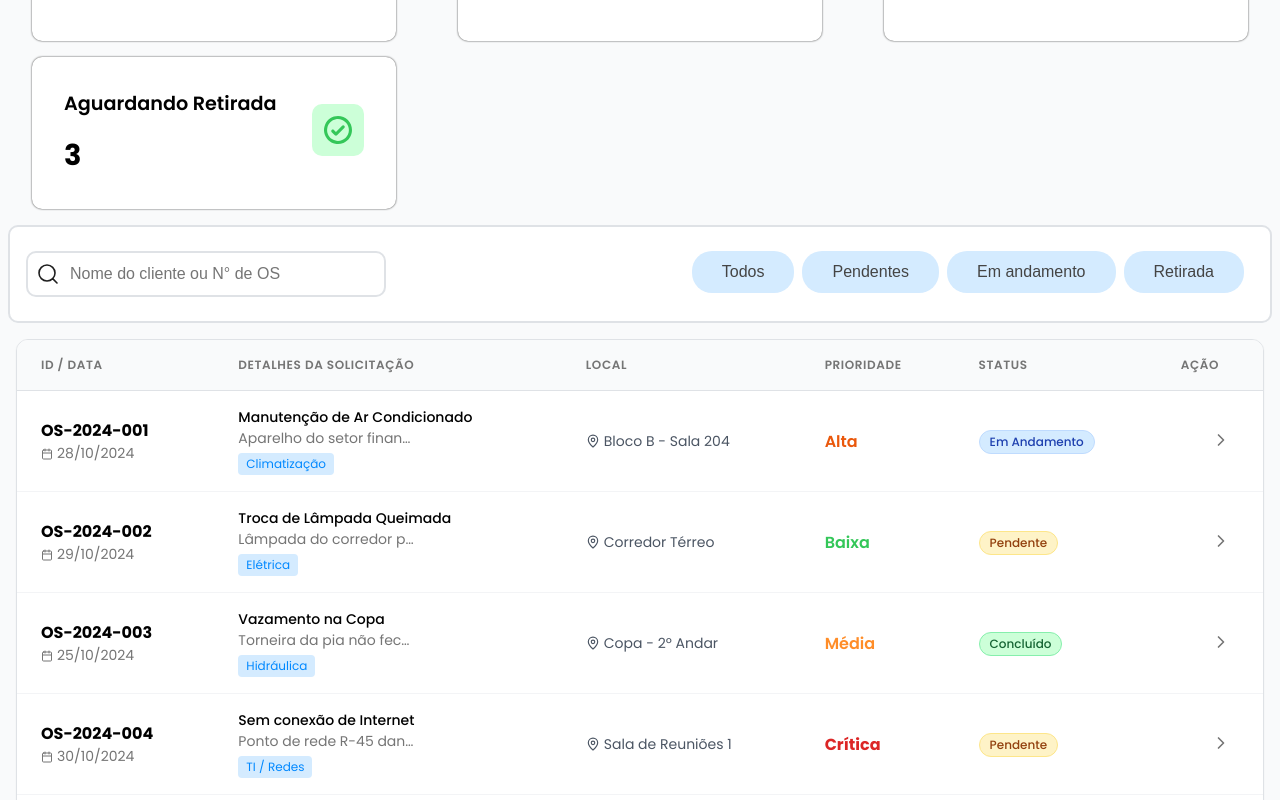
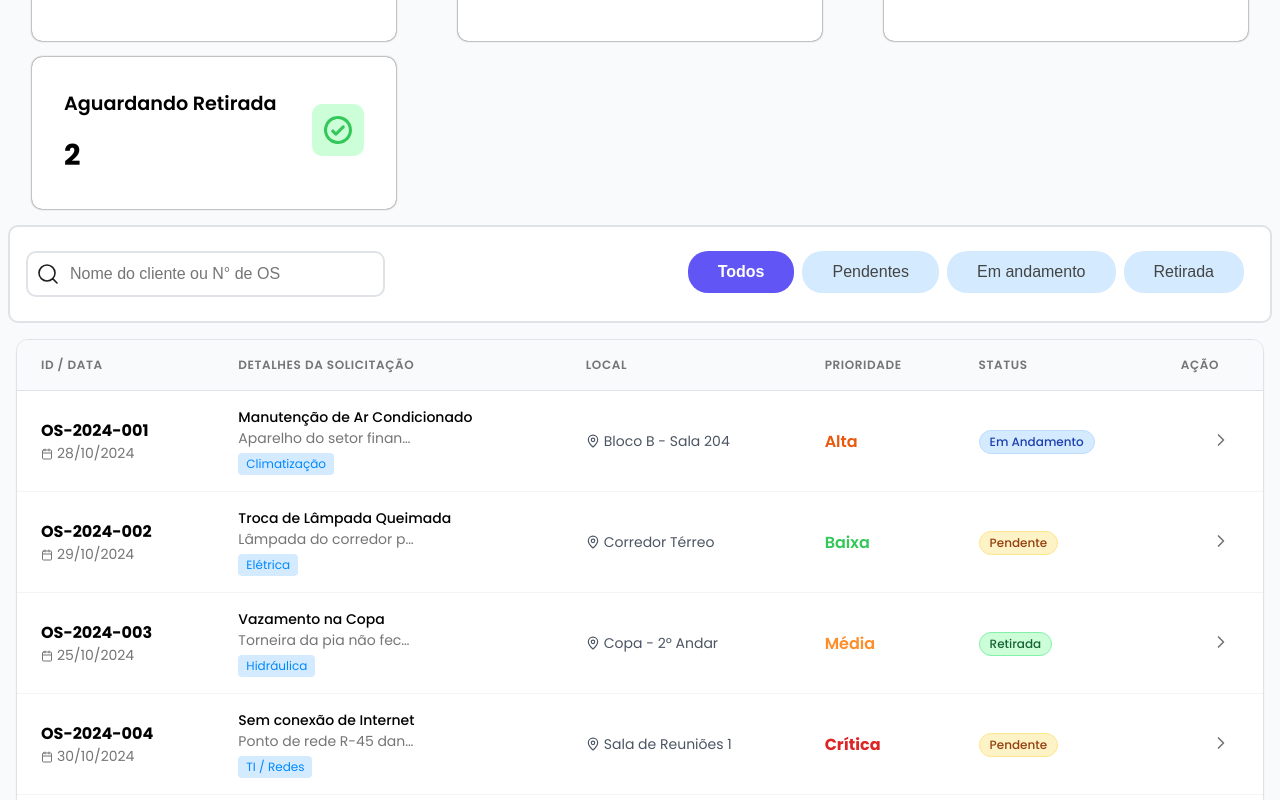
Before and after one commit to SouzaHyago/AtuanteOs, a React (Vite) app: page / in a window 1280 px wide. Shown: the part 300-1100 px from the top of the page. Built offline with nearby package versions, Linux system fonts and the light colour scheme.

Commit message:
funcionalidade nos filtros

```diff
--- a/src/App.jsx
+++ b/src/App.jsx
@@ -1,3 +1,4 @@
+import { useState } from 'react' //
 import Header from "./components/Header"
 import AA from "./components/AA"
 import InfoCard from "./components/InfoCard"
@@ -12,6 +13,10 @@ import andamento from "./assets/clock.svg"
 import retirada from "./assets/check_icon.svg"
 
 export default function App() {
+
+  const [searchTerm, setSearchTerm] = useState('');
+  const [filterStatus, setFilterStatus] = useState('Todos');
+
   const mockOrders = [
     {
       id: 'OS-2024-001',
@@ -19,8 +24,8 @@ export default function App() {
       description: 'Aparelho do setor financeiro pingando e fazendo barulho.',
       location: 'Bloco B - Sala 204',
       date: '2024-10-28',
-    status: 'Em Andamento', // Testando cor Azul
-    priority: 'Alta',       // Testando cor Laranja
+      status: 'Em Andamento',
+      priority: 'Alta',
       category: 'Climatização'
     },
     {
@@ -29,8 +34,8 @@ export default function App() {
       description: 'Lâmpada do corredor principal piscando intermitentemente.',
       location: 'Corredor Térreo',
       date: '2024-10-29',
-    status: 'Pendente',     // Testando cor Amarela
-    priority: 'Baixa',      // Testando cor Verde
+      status: 'Pendente',
+      priority: 'Baixa',
       category: 'Elétrica'
     },
     {
@@ -39,8 +44,8 @@ export default function App() {
       description: 'Torneira da pia não fecha completamente, desperdício de água.',
       location: 'Copa - 2º Andar',
       date: '2024-10-25',
-    status: 'Concluído',    // Testando cor Verde
-    priority: 'Média',      // Testando cor Amarela
+      status: 'Retirada',
+      priority: 'Média',
       category: 'Hidráulica'
     },
     {
@@ -50,7 +55,7 @@ export default function App() {
       location: 'Sala de Reuniões 1',
       date: '2024-10-30',
       status: 'Pendente',
-    priority: 'Crítica',    // Testando cor Vermelha/Negrito
+      priority: 'Crítica',
       category: 'TI / Redes'
     },
     {
@@ -59,7 +64,7 @@ export default function App() {
       description: 'A porta de vidro da entrada está travando ao abrir.',
       location: 'Recepção',
       date: '2024-10-27',
-    status: 'Concluído',
+      status: 'Retirada',
       priority: 'Alta',
       category: 'Predial'
     },
@@ -74,6 +79,29 @@ export default function App() {
       category: 'TI / Infra'
     }
   ];
+
+  const filteredOrders = mockOrders.filter((order) => {
+    const matchesSearch =
+      order.title.toLowerCase().includes(searchTerm.toLowerCase()) ||
+      order.id.toLowerCase().includes(searchTerm.toLowerCase()) ||
+      order.description.toLowerCase().includes(searchTerm.toLowerCase());
+
+    if (!matchesSearch) return false;
+
+    if (filterStatus === 'Todos') return true;
+
+    if (filterStatus === 'Pendentes' && order.status === 'Pendente') return true;
+    if (filterStatus === 'Em andamento' && order.status === 'Em Andamento') return true;
+    if (filterStatus === 'Retirada' && order.status === 'Retirada') return true;
+
+    return false;
+  });
+
+  const countPendentes = mockOrders.filter(o => o.status === 'Pendente').length;
+  const countEmAndamento = mockOrders.filter(o => o.status === 'Em Andamento').length;
+  const countConcluidas = mockOrders.filter(o => o.status === 'Retirada').length;
+
+  const countAbertas = countPendentes + countEmAndamento;
  return(
   <>
     <Header
@@ -88,28 +116,33 @@ export default function App() {
     <div className={styles.cards}>
         <InfoCard
           title={"Ordens Abertas"}
-      value={3}
+          value={countAbertas}
           icon={aberta}
         />
         <InfoCard
           title={"Pendentes"}
-      value={3}
+          value={countPendentes}
           icon={pendente}
         />
         <InfoCard
           title={"Em Andamento"}
-      value={3}
+          value={countEmAndamento}
           icon={andamento}
         />
         <InfoCard
           title={"Aguardando Retirada"}
-      value={3}
+          value={countConcluidas}
           icon={retirada}
         />
       </div>
-  <SearchBar />
+
+    <SearchBar
+      onSearch={setSearchTerm}
+      onFilter={setFilterStatus}
+      filterStatus={filterStatus}
+    />
     <ServiceTable
-    orders={mockOrders}
+      orders={filteredOrders}
     />
   </>
  )
--- a/src/components/SearchBar/SearchBar.jsx
+++ b/src/components/SearchBar/SearchBar.jsx
@@ -1,17 +1,54 @@
 import styles from "./SearchBar.module.css"
 import searchIcon from "@/assets/Search.svg"
-export default function SearchBar(){
+
+export default function SearchBar({ onSearch, onFilter, filterStatus }) {
+
+  const getButtonClass = (statusName) => {
+    return statusName === filterStatus
+      ? `${styles.filter} ${styles.active}`
+      : styles.filter;
+  };
+
   return(
     <div className={styles.container}>
       <div className={styles.searchContainer}>
-        <img src={searchIcon}  alt="" />
-        <input type="text" placeholder="Nome do cliente ou N° de OS" className={styles.searchInput} />
+        <img src={searchIcon} alt="" />
+        <input
+          type="text"
+          placeholder="Nome do cliente ou N° de OS"
+          className={styles.searchInput}
+          onChange={(e) => onSearch(e.target.value)}
+        />
       </div>
+
       <div className={styles.filtersContainer}>
-        <button className={styles.filter}>Todos</button>
-        <button className={styles.filter}>Pendentes</button>
-        <button className={styles.filter}>Em andamento</button>
-        <button className={styles.filter}>Retirada</button>
+        <button
+          className={getButtonClass('Todos')}
+          onClick={() => onFilter('Todos')}
+        >
+          Todos
+        </button>
+
+        <button
+          className={getButtonClass('Pendentes')}
+          onClick={() => onFilter('Pendentes')}
+        >
+          Pendentes
+        </button>
+
+        <button
+          className={getButtonClass('Em andamento')}
+          onClick={() => onFilter('Em andamento')}
+        >
+          Em andamento
+        </button>
+
+        <button
+          className={getButtonClass('Retirada')}
+          onClick={() => onFilter('Retirada')}
+        >
+          Retirada
+        </button>
       </div>
     </div>
   )
--- a/src/components/SearchBar/SearchBar.module.css
+++ b/src/components/SearchBar/SearchBar.module.css
@@ -40,16 +40,28 @@
   scrollbar-width: none;
 }
 
-.filter{
-  padding:12px 30px;
+.filter {
+  padding: 12px 30px;
   border: none;
   font-size: medium;
   border-radius: 20px;
   background-color: var(--light-bg-blue);
   color: #444444;
   width: fit-content;
+  cursor: pointer;          /* Adicionado para melhor UX */
+  transition: all 0.2s;     /* Adicionado para suavizar a troca de cor */
 }
 
+.filter:hover {
+  filter: brightness(0.95); /* Efeito opcional de hover */
+}
+
+/* NOVA CLASSE PARA O BOTÃO ATIVO */
+.active {
+  background-color: var(--primary-indigo);
+  color: #ffffff; /* Texto branco para contraste com indigo */
+  font-weight: 600; /* Opcional: deixar negrito */
+}
 
 @media (min-width: 768px) {
   .searchContainer, .filtersContainer {
--- a/src/components/ServiceTable/ServiceTable.jsx
+++ b/src/components/ServiceTable/ServiceTable.jsx
@@ -7,9 +7,9 @@ export default function ServiceTable({ orders }) {
   const getStatusClass = (status) => {
     switch (status) {
       case 'Pendente': return styles.statusPendente;
-      case 'Em Anamento': return styles.statusEmAndamento; // Mantive o typo do mock original se necessário
+      case 'Em Anamento': return styles.statusEmAndamento;
       case 'Em Andamento': return styles.statusEmAndamento;
-      case 'Concluído': return styles.statusConcluido;
+      case 'Retirada': return styles.statusRetirada;
       default: return '';
     }
   };
--- a/src/components/ServiceTable/ServiceTable.module.css
+++ b/src/components/ServiceTable/ServiceTable.module.css
@@ -2,10 +2,10 @@
   background-color: #fff;
   border-radius: 12px;
   box-shadow: 0 1px 2px rgba(0, 0, 0, 0.05);
-  border: 1px solid var(--light-border); /* Usando sua variável existente */
-  overflow: hidden; /* Para os cantos arredondados da tabela */
+  border: 1px solid var(--light-border);
+  overflow: hidden;
   margin: 16px;
-  overflow-x: auto; /* Responsividade horizontal */
+  overflow-x: auto;
 }
 
 .table {
@@ -23,7 +23,7 @@
   padding: 16px 24px;
   font-size: 0.75rem;
   text-transform: uppercase;
-  color: var(--secondary-text); /* Usando sua variável */
+  color: var(--secondary-text);
   font-weight: 600;
   letter-spacing: 0.05em;
 }
@@ -107,13 +107,13 @@
   border-color: #fde68a;
 }
 
-.statusEmAndamento { /* Ajustei o nome para corrigir o typo do exemplo 'Em Anamento' */
+.statusEmAndamento {
   background-color: var(--light-bg-blue);
   color: #1e40af;
   border-color: #bfdbfe;
 }
 
-.statusConcluido {
+.statusRetirada {
   background-color: var(--light-bg-green);
   color: #166534;
   border-color: #86efac;
@@ -141,10 +141,7 @@
 }
 
 
-/* ... Mantenha todo o seu CSS anterior aqui ... */
-
-
-/* --- RESPONSIVIDADE (Transforma Tabela em Cards) --- */
+/*(Transforma Tabela em Cards) --- */
 
 @media (max-width: 768px) {
   .thead {
@@ -152,7 +149,7 @@
   }
 
   .table, .tbody, .row, .cell {
-    display: block; /* Remove o comportamento padrão de tabela */
+    display: block;
     width: 100%;
   }
 
@@ -160,7 +157,7 @@
     background-color: #fff;
     border: 1px solid var(--light-border);
     border-radius: 8px;
-    margin-bottom: 16px; /* Espaço entre os "cards" */
+    margin-bottom: 16px;
     box-shadow: 0 2px 4px rgba(0,0,0,0.02);
     padding: 12px;
     position: relative; /* Para posicionar o botão de ação */
```
Lines whose indentation alone changed are shown as unchanged.
